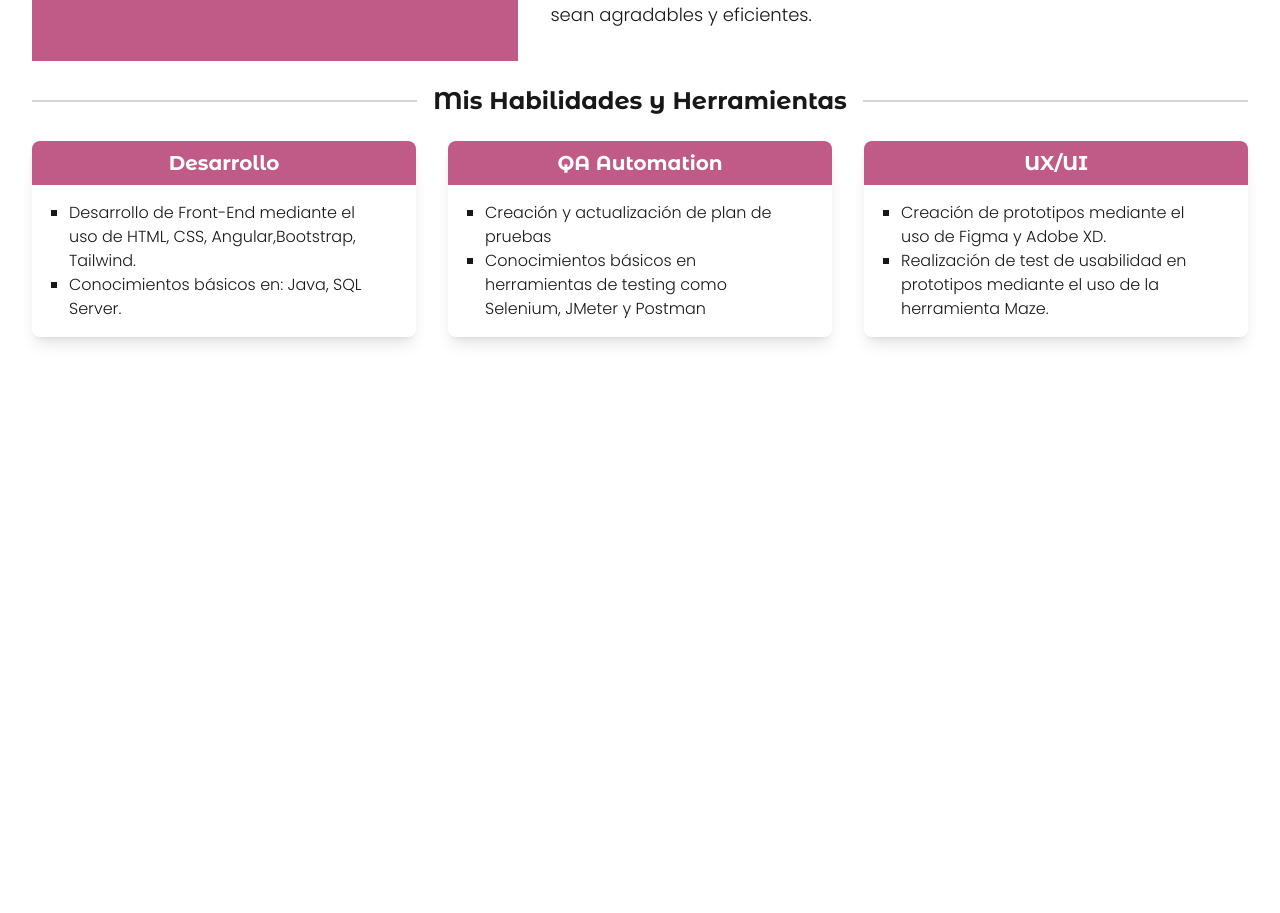
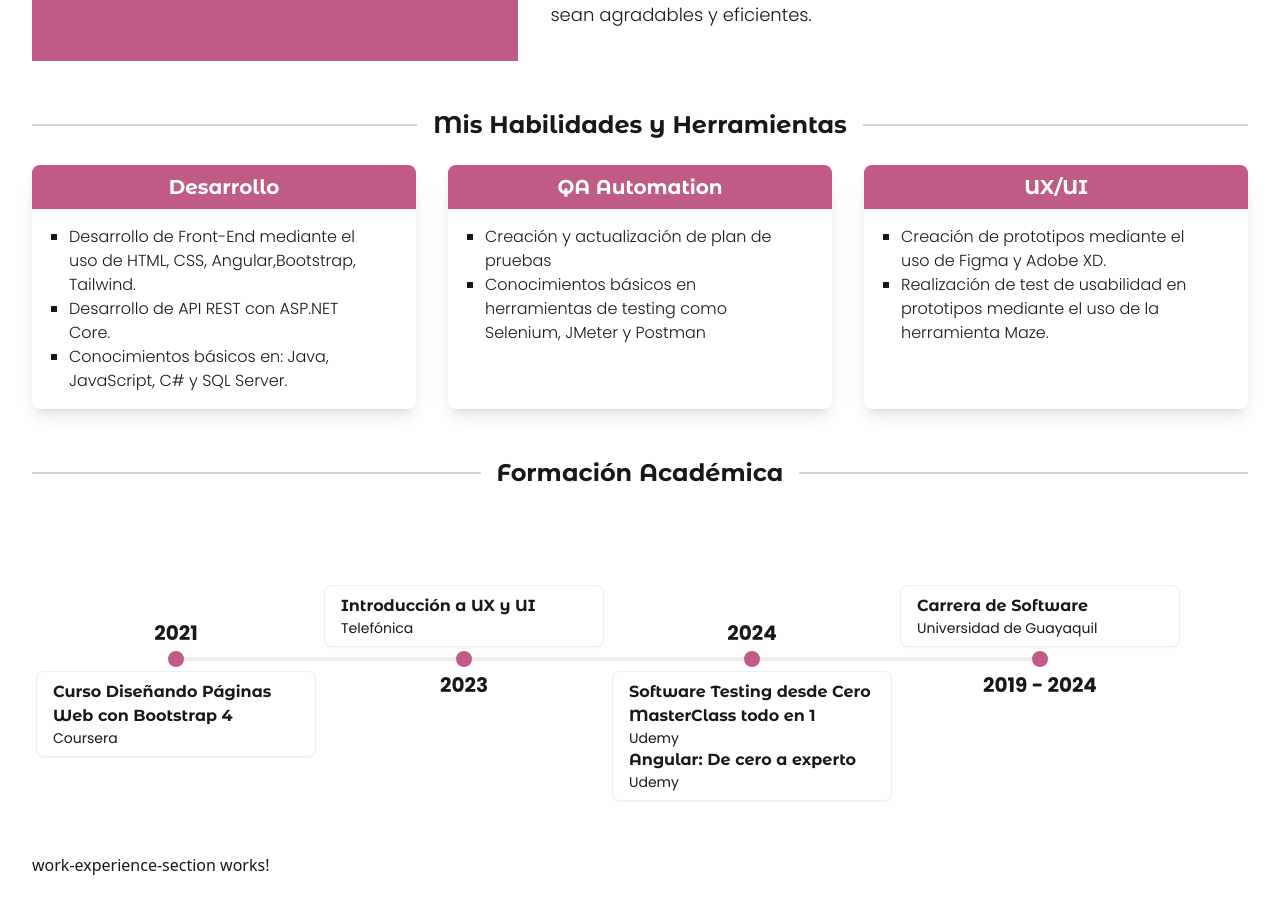
Before and after one commit to Klis18/portfolio, an Angular app: page /about in a window 1280 px wide. Shown: the part 271-1184 px from the top of the page. Before the commit the page ends 800 px from the top, so only its background shows below. Built offline with nearby package versions, Linux system fonts and the light colour scheme; a web font is replaced by a local one.

Commit message:
modificando página de about

```diff
--- a/package.json
+++ b/package.json
@@ -18,10 +18,10 @@
     "@angular/platform-browser": "^17.3.0",
     "@angular/platform-browser-dynamic": "^17.3.0",
     "@angular/router": "^17.3.0",
-    "@tailwindcss/postcss": "^4.0.11",
+    "@tailwindcss/postcss": "^4.1.0",
     "postcss": "^8.5.3",
     "rxjs": "~7.8.0",
-    "tailwindcss": "^4.0.11",
+    "tailwindcss": "^4.1.0",
     "tslib": "^2.3.0",
     "zone.js": "~0.14.3"
   },
--- /dev/null
+++ b/src/app/portfolio/components/education-section/education-section.component.html
@@ -0,0 +1,8 @@
+<div class="flex items-center justify-center space-x-4 pb-6">
+    <hr class="flex-grow border-t-2 border-gray-300">
+    <span class="text-2xl montserrat-alternates-bold">Formación Académica</span>
+    <hr class="flex-grow border-t-2 border-gray-300">
+</div>
+<div class="grid grid-cols-3 gap-8 h-1/3">
+    <portfolio-education-timeline></portfolio-education-timeline>
+</div>
--- /dev/null
+++ b/src/app/portfolio/components/education-section/education-section.component.ts
@@ -0,0 +1,15 @@
+import { Component } from '@angular/core';
+import { EducationTimelineComponent } from '../education-timeline/education-timeline.component';
+
+@Component({
+  selector: 'portfolio-education-section',
+  standalone: true,
+  imports: [
+    EducationTimelineComponent
+  ],
+  templateUrl: './education-section.component.html',
+  styles: ``
+})
+export class EducationSectionComponent {
+
+}
--- /dev/null
+++ b/src/app/portfolio/components/education-timeline/education-timeline.component.html
@@ -0,0 +1,130 @@
+<ul class="timeline poppins-regular timeline-vertical md:timeline-horizontal lg: timeline-horizontal xl:timeline-horizontal">
+    <li>
+        <div class="timeline-start font-bold text-xl">2021</div>
+        <div class="timeline-middle">
+          <div class="rounded-full box-titles p-2">
+          </div>
+        </div>
+        <div class="timeline-end timeline-box w-70">
+          <p class="montserrat-alternates-bold text-base">
+              Curso Diseñando Páginas Web con Bootstrap 4
+          </p>
+          <p class="text-sm">
+              Coursera
+          </p>
+        </div>
+        <hr />
+    </li>
+    <li>
+        <hr/>
+        <div class="timeline-start timeline-box w-70">
+          <p class="montserrat-alternates-bold text-base">
+              Introducción a UX y UI
+          </p>
+          <p class="text-sm">
+              Telefónica
+          </p>
+        </div>
+        <div class="timeline-middle">
+            <div class="rounded-full box-titles p-2">
+            </div>
+        </div>
+        <div class="timeline-end font-bold text-xl">2023</div>
+        <hr />
+    </li>
+    <li>
+        <hr/>
+        <div class="timeline-start font-bold text-xl">2024</div>
+        <div class="timeline-middle">
+          <div class="rounded-full box-titles p-2">
+          </div>
+        </div>
+        <div class="timeline-end timeline-box w-70">
+          <p class="montserrat-alternates-bold text-base">
+              Software Testing desde Cero MasterClass todo en 1
+          </p>
+          <p class="text-sm">
+              Udemy
+          </p>
+          <p class="montserrat-alternates-bold text-base">
+            Angular: De cero a experto
+        </p>
+        <p class="text-sm">
+            Udemy
+        </p>
+        </div>
+        <hr />
+    </li>
+    <li>
+        <hr/>
+        <div class="timeline-start timeline-box w-70">
+          <p class="montserrat-alternates-bold text-base">
+              Carrera de Software
+          </p>
+          <p class="text-sm">
+              Universidad de Guayaquil
+          </p>
+        </div>
+        <div class="timeline-middle">
+            <div class="rounded-full box-titles p-2">
+            </div>
+        </div>
+        <div class="timeline-end font-bold text-xl">2019 - 2024</div>
+    </li>
+    <!-- <li>
+        <hr/>
+        <div class="timeline-start font-bold text-xl">2019 - 2024</div>
+        <div class="timeline-middle">
+          <div class="rounded-full box-titles p-2">
+          </div>
+        </div>
+        <div class="timeline-end timeline-box">
+          <p class="montserrat-alternates-bold text-xl">
+              Carrera de Software
+          </p>
+          <p class="text-sm">
+              Universidad de Guayaquil
+          </p>
+        </div>
+        <hr />
+    </li> -->
+    <!-- <li>
+      <hr />
+      <div class="timeline-start">1998</div>
+      <div class="timeline-middle">
+        <div class="rounded-full box-titles p-2">
+        </div>
+      </div>
+      <div class="timeline-end timeline-box">iMac</div>
+      <hr />
+    </li>
+    <li>
+      <hr />
+      <div class="timeline-start">2001</div>
+      <div class="timeline-middle">
+        <div class="rounded-full box-titles p-2">
+        </div>
+      </div>
+      <div class="timeline-end timeline-box">iPod</div>
+      <hr />
+    </li>
+    <li>
+      <hr />
+      <div class="timeline-start">2007</div>
+      <div class="timeline-middle">
+        <div class="rounded-full box-titles p-2">
+        </div>
+      </div>
+      <div class="timeline-end timeline-box">iPhone</div>
+      <hr />
+    </li>
+    <li>
+      <hr />
+      <div class="timeline-start">2015</div>
+      <div class="timeline-middle">
+        <div class="rounded-full box-titles p-2">
+        </div>
+      </div>
+      <div class="timeline-end timeline-box">Apple Watch</div>
+    </li> -->
+</ul>
--- /dev/null
+++ b/src/app/portfolio/components/education-timeline/education-timeline.component.ts
@@ -0,0 +1,15 @@
+import { CommonModule } from '@angular/common';
+import { Component } from '@angular/core';
+
+@Component({
+  selector: 'portfolio-education-timeline',
+  standalone: true,
+  imports: [
+    CommonModule
+  ],
+  templateUrl: './education-timeline.component.html',
+  styles: ``
+})
+export class EducationTimelineComponent {
+
+}
--- a/src/app/portfolio/components/habilities-section/habilities-section.component.ts
+++ b/src/app/portfolio/components/habilities-section/habilities-section.component.ts
@@ -18,7 +18,8 @@ export class HabilitiesSectionComponent {
       title: 'Desarrollo',
       habilities: [
         'Desarrollo de Front-End mediante el uso de HTML, CSS, Angular,Bootstrap, Tailwind.',
-        'Conocimientos básicos en: Java, SQL Server.'
+        'Desarrollo de API REST con ASP.NET Core.',
+        'Conocimientos básicos en: Java, JavaScript, C# y SQL Server.'
       ]
     },
     {
--- /dev/null
+++ b/src/app/portfolio/components/work-experience-section/work-experience-section.component.html
@@ -0,0 +1 @@
+<p>work-experience-section works!</p>
--- /dev/null
+++ b/src/app/portfolio/components/work-experience-section/work-experience-section.component.ts
@@ -0,0 +1,12 @@
+import { Component } from '@angular/core';
+
+@Component({
+  selector: 'portfolio-work-experience-section',
+  standalone: true,
+  imports: [],
+  templateUrl: './work-experience-section.component.html',
+  styles: ``
+})
+export class WorkExperienceSectionComponent {
+
+}
--- a/src/app/portfolio/pages/about/about.component.html
+++ b/src/app/portfolio/pages/about/about.component.html
@@ -2,7 +2,13 @@
     <section class="h-1/2">
         <portfolio-about-section></portfolio-about-section>
     </section>
-    <section class="mt-6">
+    <section class="mt-12 mb-4">
         <portfolio-habilities-section></portfolio-habilities-section>
     </section>
+    <section class="mt-12 mb-4">
+        <portfolio-education-section></portfolio-education-section>
+    </section>
+    <section class="mt-12 mb-4">
+        <portfolio-work-experience-section></portfolio-work-experience-section>
+    </section>
 </div>
--- a/src/app/portfolio/pages/about/about.component.ts
+++ b/src/app/portfolio/pages/about/about.component.ts
@@ -1,13 +1,17 @@
 import { Component } from '@angular/core';
 import { AboutSectionComponent } from '../../components/about-section/about-section.component';
 import { HabilitiesSectionComponent } from '../../components/habilities-section/habilities-section.component';
+import { EducationSectionComponent } from '../../components/education-section/education-section.component';
+import { WorkExperienceSectionComponent } from '../../components/work-experience-section/work-experience-section.component';
 
 @Component({
   selector: 'app-about',
   standalone: true,
   imports: [
     AboutSectionComponent,
-    HabilitiesSectionComponent
+    HabilitiesSectionComponent,
+    EducationSectionComponent,
+    WorkExperienceSectionComponent
   ],
   templateUrl: './about.component.html',
   styles: ``
--- a/src/styles.css
+++ b/src/styles.css
@@ -1,5 +1,5 @@
 /* You can add global styles to this file, and also import other style files */
-@import 'tailwindcss';
+@import "tailwindcss";
 @plugin "daisyui"{
   themes: light --default, dark --preferslight;
 };
```
Also changed, not shown: .postcssrc.json, 1 other file (tests, documents, lock files or other folders).
